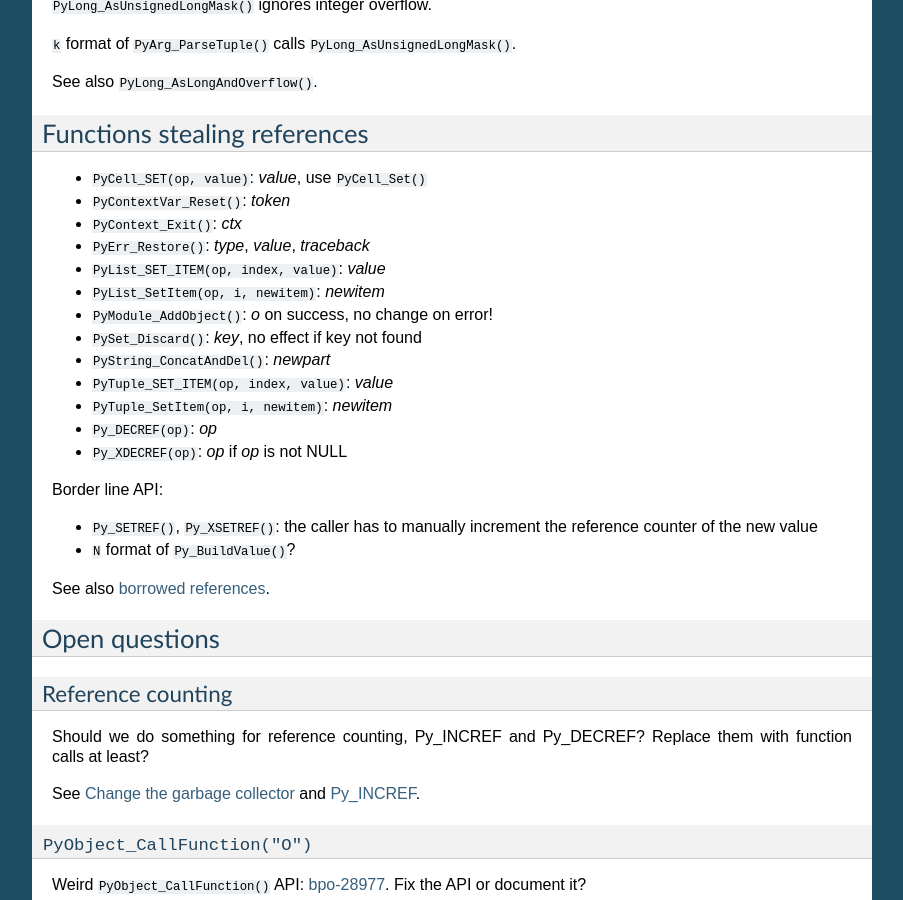
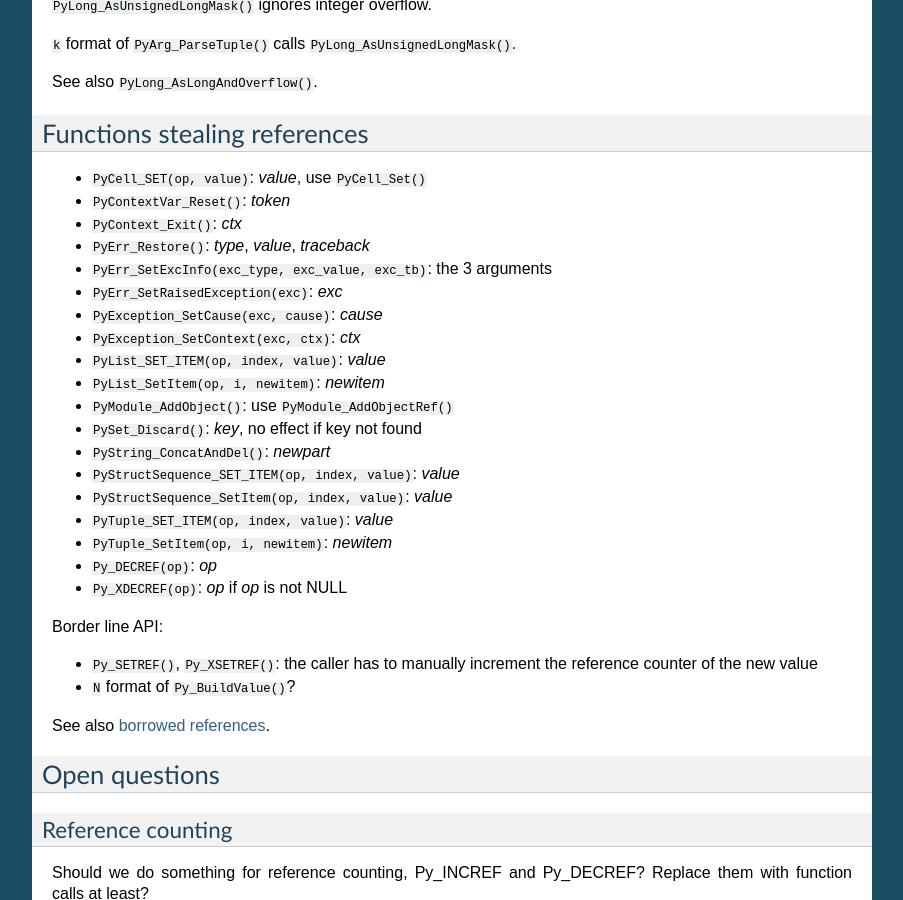
Before and after one commit to pythoncapi/pythoncapi, a Sphinx documentation site: the page built from doc/bad_api.rst, in a window 1280 px wide and 900 px high, scrolled down 4915 px. Shown: the whole window, without its empty margins (198-1101 px from the left). Built offline with Sphinx 7.4.7, drawn with Linux system fonts in a browser that asks for light colours.

Commit message:
steal ref

```diff
--- a/doc/bad_api.rst
+++ b/doc/bad_api.rst
@@ -303,11 +303,17 @@ Functions stealing references
 * ``PyContextVar_Reset()``: *token*
 * ``PyContext_Exit()``: *ctx*
 * ``PyErr_Restore()``: *type*, *value*, *traceback*
+* ``PyErr_SetExcInfo(exc_type, exc_value, exc_tb)``: the 3 arguments
+* ``PyErr_SetRaisedException(exc)``: *exc*
+* ``PyException_SetCause(exc, cause)``: *cause*
+* ``PyException_SetContext(exc, ctx)``: *ctx*
 * ``PyList_SET_ITEM(op, index, value)``: *value*
 * ``PyList_SetItem(op, i, newitem)``: *newitem*
-* ``PyModule_AddObject()``: *o* on success, no change on error!
+* ``PyModule_AddObject()``: use ``PyModule_AddObjectRef()``
 * ``PySet_Discard()``: *key*, no effect if key not found
 * ``PyString_ConcatAndDel()``: *newpart*
+* ``PyStructSequence_SET_ITEM(op, index, value)``: *value*
+* ``PyStructSequence_SetItem(op, index, value)``: *value*
 * ``PyTuple_SET_ITEM(op, index, value)``: *value*
 * ``PyTuple_SetItem(op, i, newitem)``: *newitem*
 * ``Py_DECREF(op)``: *op*
```
